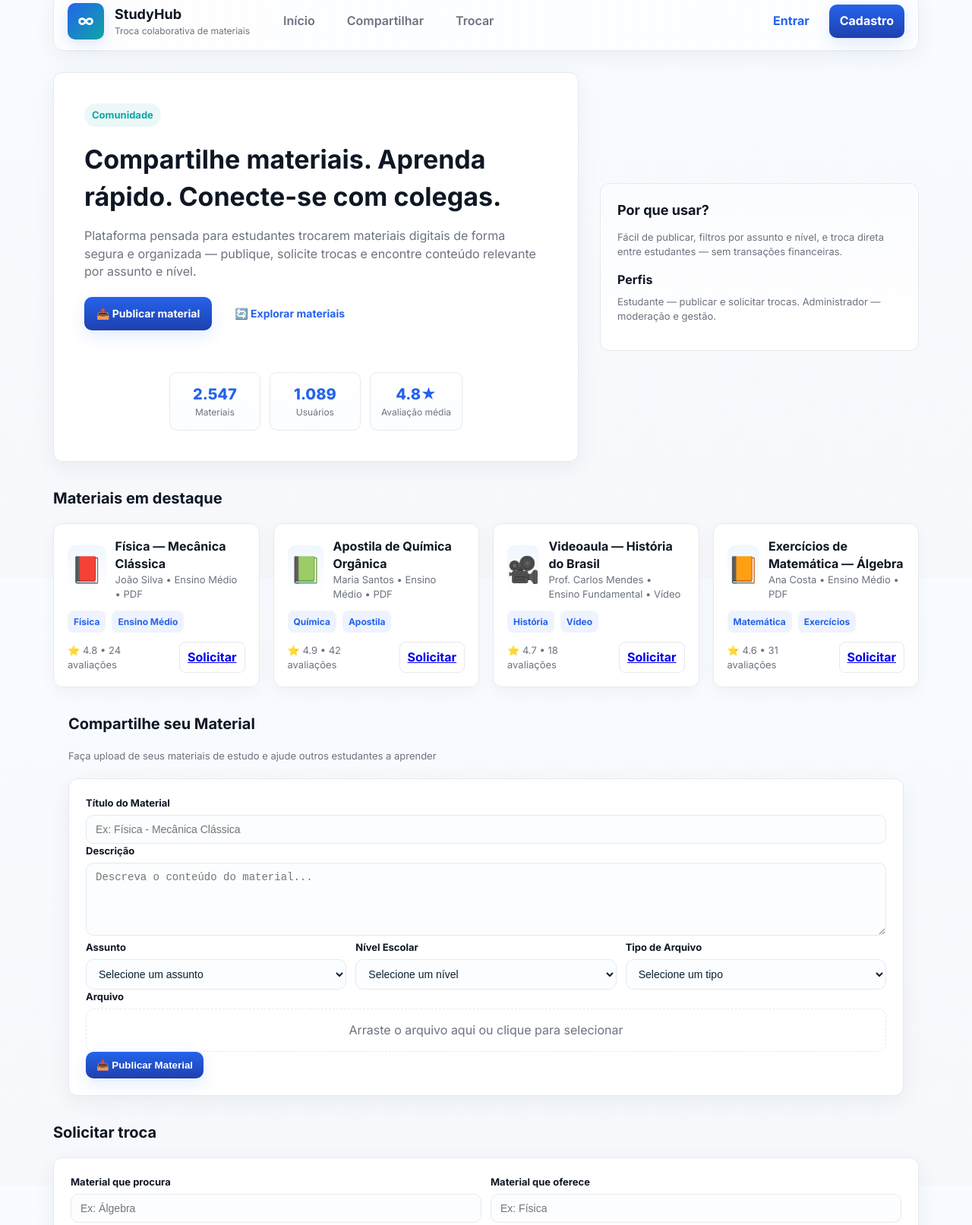
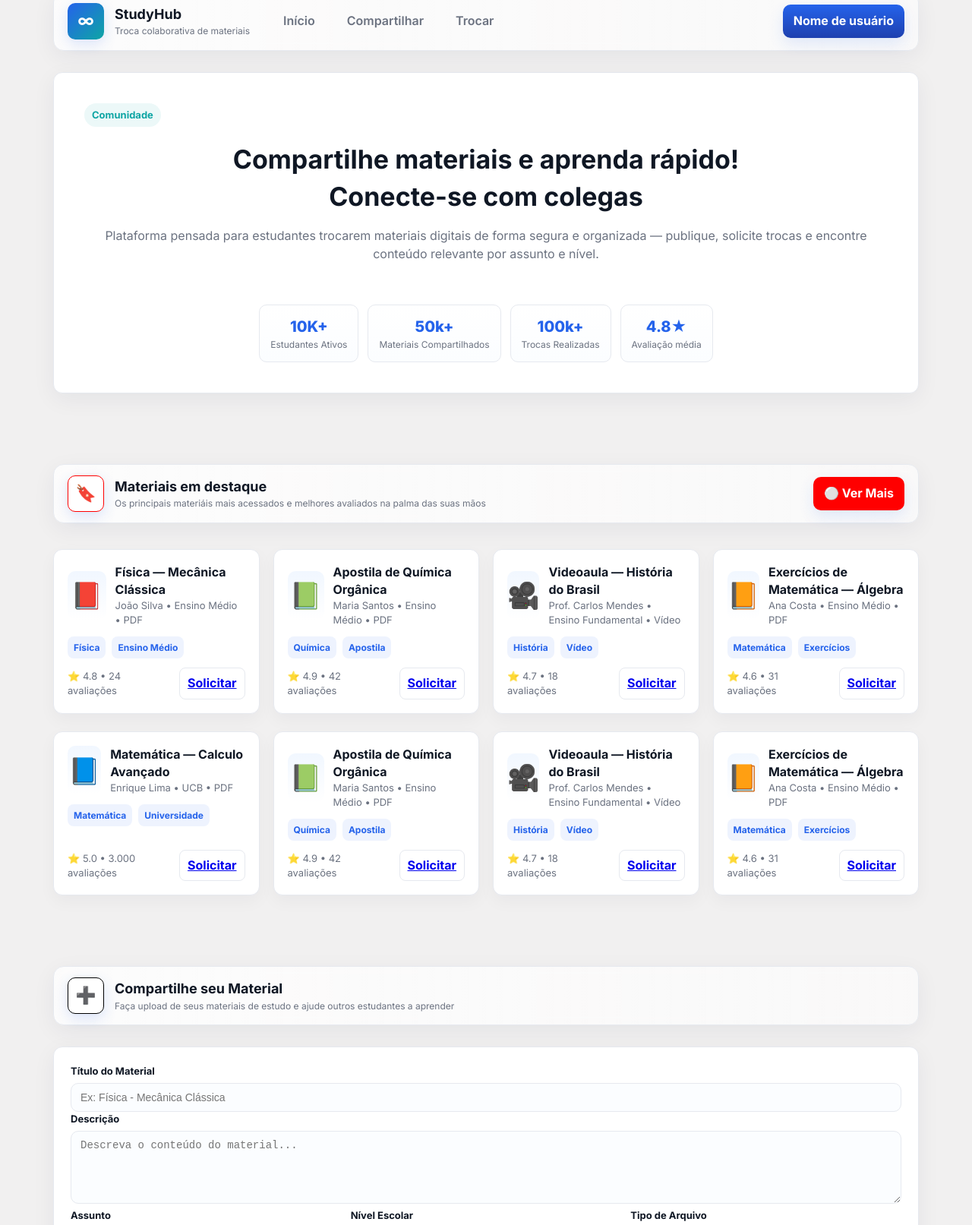
Before and after one commit to enrique-sem-h/testes-de-software, a website: page Projeto Testes/frontend/views/home.html in a window 1280 px wide. Shown: the part 39-1652 px from the top of the page at 76% size. Drawn offline with Linux system fonts and the light colour scheme.

Commit message:
Atualização da página home

```diff
--- a/Projeto Testes/frontend/css/styles2.css
+++ b/Projeto Testes/frontend/css/styles2.css
@@ -9,18 +9,39 @@
   --radius: 12px;
   --max: 1180px;
 }
+
+:root {
+    --primary: #6B4AFF;
+    --primary-dark: #5238D9;
+    --secondary: #00D4FF;
+    --dark-bg: #0F0F23;
+    --light-bg: #1A1A3E;
+    --card-bg: #242456;
+    --text-primary: #FFFFFF;
+    --text-secondary: #A0A0C0;
+    --border-color: #3A3A5C;
+}
+
 *{box-sizing:border-box}
 html,body{height:100%}
 body{
   margin:0;
   font-family: "Inter", system-ui, -apple-system, "Segoe UI", Roboto, "Helvetica Neue", Arial;
-  background: linear-gradient(180deg, #f8fbff 0%, var(--bg) 100%);
+  background: rgb(241, 240, 240);
   color:#0f1724;
   -webkit-font-smoothing:antialiased;
   -moz-osx-font-smoothing:grayscale;
   line-height:1.45;
 }
-.wrap{max-width:var(--max);margin:28px auto;padding:0 20px;}
+
+h3{
+  color: white;
+}
+.wrap{
+  max-width:var(--max);
+  margin:28px auto;
+  padding:0 20px;
+}
 /* Header */
 header.app-header{
   background: linear-gradient(90deg, rgba(255,255,255,0.8), rgba(255,255,255,0.6));
@@ -34,15 +55,47 @@ header.app-header{
   justify-content:space-between;
   gap:20px;
 }
-.brand{display:flex;gap:14px;align-items:center}
+.brand{
+  display:flex;
+  gap:14px;
+  align-items:center
+}
+
 .brand .logo{
   height:48px;width:48px;border-radius:10px;
   display:flex;align-items:center;justify-content:center;
   font-size:22px;background:linear-gradient(135deg,var(--accent),var(--accent-2));
   color:white;font-weight:700;box-shadow: 0 6px 18px rgba(37,99,235,0.16);
 }
-.brand h1{font-size:18px;margin:0}
-.brand p{font-size:12px;color:var(--muted);margin:0}
+.brand .logo1{
+  height:48px;width:48px;border-radius:10px;
+  display:flex;align-items:center;
+  justify-content:center;
+  font-size:22px;background:white;
+  border: 1px solid red;
+  color:white;font-weight:700;box-shadow: 0 6px 18px rgba(37,99,235,0.16);
+}
+
+.brand .logo2{
+  height:48px;width:48px;border-radius:10px;
+  display:flex;align-items:center;
+  justify-content:center;
+  font-size:22px;background:white;
+  border: 1px solid black;
+  color:white;font-weight:700;box-shadow: 0 6px 18px rgba(37,99,235,0.16);
+}
+
+.brand h1{
+  font-size:18px;
+  margin:0
+}
+
+.brand p{
+  font-size:12px;
+  color:var(--muted);
+  margin:0
+}
+
 nav.topnav{display:flex;gap:18px;align-items:center;margin-left:10px}
 nav.topnav a{color:var(--muted);text-decoration:none;font-weight:600;padding:8px 12px;border-radius:8px}
 nav.topnav a:hover{color:var(--accent);background:rgba(37,99,235,0.06)}
@@ -50,14 +103,55 @@ nav.topnav a:hover{color:var(--accent);background:rgba(37,99,235,0.06)}
 .btn{display:inline-flex;align-items:center;gap:10px;padding:10px 14px;border-radius:10px;font-weight:700;border:none;cursor:pointer;text-decoration:none;transition:all .18s ease;}
 .btn-ghost{background:transparent;border:2px solid transparent;color:var(--accent);box-shadow:none}
 .btn-primary{background:linear-gradient(180deg,var(--accent),#1e40af);color:#fff;box-shadow:0 8px 20px rgba(37,99,235,0.12)}
+
+.btn-primary1{
+  background:red;
+  color:#fff;
+  box-shadow:0 8px 20px rgba(37,99,235,0.12);
+  position: absolute;
+  right: 18px;
+}
+
 .btn-ghost:hover{background:rgba(37,99,235,0.06)}
+
+.btn-primary1:hover{transform:translateY(-2px)}
 .btn-primary:hover{transform:translateY(-2px)}
 /* Hero */
-.hero{display:grid;grid-template-columns:1fr 420px;gap:28px;margin-top:28px;align-items:center}
-.hero-card{background:var(--card);padding:40px;border-radius:var(--radius);box-shadow:var(--shadow);border:1px solid var(--border)}
-.kicker{display:inline-block;padding:6px 10px;border-radius:999px;background:rgba(14,165,164,0.08);color:var(--accent-2);font-weight:700;font-size:13px}
-.hero h2{font-size:34px;margin:18px 0 10px}
-.hero p.lead{color:var(--muted);margin-bottom:22px;font-size:16px;max-width:62ch}
+.hero{
+  display:normal;
+  gap:28px;
+  margin-top:28px;
+  align-items:center;
+  justify-content: center;
+}
+.hero-card{
+  background:var(--card);
+  padding:40px;
+  border-radius:var(--radius);
+  box-shadow:var(--shadow);
+  border:1px solid var(--border);
+  align-items: center;
+}
+.kicker{
+  display:inline-block;
+  padding:6px 10px;
+  border-radius:999px;
+  background:rgba(14,165,164,0.08);
+  color:var(--accent-2);
+  font-weight:700;
+  font-size:13px;
+}
+.hero h2{
+  font-size:34px;
+  margin:18px 0 10px;
+  text-align: center;
+}
+.hero p.lead{
+  color:var(--muted);
+  margin-bottom:22px;
+  font-size:16px;
+  text-align: center;
+}
 .cta-row{display:flex;gap:12px;flex-wrap:wrap}
 .cta-small{font-size:14px;padding:10px 16px;border-radius:10px}
 /* Quick stats */
--- a/Projeto Testes/frontend/views/home.html
+++ b/Projeto Testes/frontend/views/home.html
@@ -34,11 +34,8 @@
 
       <div class="auth" role="navigation" aria-label="Acesso">
         <!-- Ajuste o caminho se a sua pasta for diferente -->
-        <a class="btn btn-ghost" href="login.html" title="Entrar">
-          Entrar
-        </a>
-        <a class="btn btn-primary" href="register.html" title="Cadastrar">
-          Cadastro
+        <a class="btn btn-primary"  title="Cadastrar">
+          Nome de usuário
         </a>
       </div>
     </header>
@@ -47,36 +44,41 @@
     <section id="home" class="hero">
       <div class="hero-card">
         <span class="kicker">Comunidade</span>
-        <h2>Compartilhe materiais. Aprenda rápido. Conecte-se com colegas.</h2>
+        <h2>Compartilhe materiais e aprenda rápido!<br>Conecte-se com colegas</h2>
         <p class="lead">Plataforma pensada para estudantes trocarem materiais digitais de forma segura e organizada — publique, solicite trocas e encontre conteúdo relevante por assunto e nível.</p>
 
-        <div class="cta-row" style="margin-bottom:14px">
-          <a class="btn btn-primary cta-small" href="../Projetos Gerais/FrontEnd/Views/register.html">📤 Publicar material</a>
-          <a class="btn btn-ghost cta-small" href="#exchange">🔄 Explorar materiais</a>
-        </div>
-
         <div class="stats" aria-hidden="true">
-          <div class="stat"><div class="n">2.547</div><div class="t">Materiais</div></div>
-          <div class="stat"><div class="n">1.089</div><div class="t">Usuários</div></div>
+          <div class="stat"><div class="n">10K+</div><div class="t">Estudantes Ativos</div></div>
+          <div class="stat"><div class="n">50k+</div><div class="t">Materiais Compartilhados</div></div>
+          <div class="stat"><div class="n">100k+</div><div class="t">Trocas Realizadas</div></div>
           <div class="stat"><div class="n">4.8★</div><div class="t">Avaliação média</div></div>
         </div>
       </div>
-
-      <aside class="card-cta">
-        <h3>Por que usar?</h3>
-        <p class="small">Fácil de publicar, filtros por assunto e nível, e troca direta entre estudantes — sem transações financeiras.</p>
-
-        <div style="margin-top:16px">
-          <strong style="display:block">Perfis</strong>
-          <p class="small" style="margin-top:8px">Estudante — publicar e solicitar trocas. Administrador — moderação e gestão.</p>
-        </div>
-      </aside>
     </section>
 
+    <br><br><br><Br>
+
+    <header class="app-header" role="banner" aria-label="Cabeçalho do site">
+      <div style="display:flex;align-items:center;gap:14px">
+        <div class="brand">
+          <div class="logo1">🔖</div>
+          <div>
+            <h1>Materiais em destaque</h1>
+            <p>Os principais materiáis mais acessados e melhores avaliados na palma das suas mãos</p>
+          </div>
+        </div>
+        <div class="auth" role="navigation" aria-label="Acesso">
+        <!-- Ajuste o caminho se a sua pasta for diferente -->
+        <a class="btn btn-primary1"  title="Cadastrar">
+          ⚪ Ver Mais
+        </a>
+        </div>
+      </div>
+
+    </header>
 
     <!-- Featured -->
     <section class="section" aria-labelledby="destaques">
-      <h3 id="destaques">Materiais em destaque</h3>
       <div class="grid" role="list">
         <article class="material" role="listitem" aria-label="Física - Mecânica Clássica">
           <div style="display:flex;gap:12px;align-items:center">
@@ -158,18 +160,107 @@
           </div>
         </article>
       </div>
+      <br>
+      <div class="grid" role="list">
+        <article class="material" role="listitem" aria-label="Matemática- Calculo Avançado<">
+          <div style="display:flex;gap:12px;align-items:center">
+            <div class="icon">📘</div>
+            <div>
+              <h4>Matemática — Calculo Avançado</h4>
+              <div class="meta">Enrique Lima • UCB • PDF</div>
+            </div>
+          </div>
+
+          <div class="tags" aria-hidden="true">
+            <span class="tag">Matemática</span>
+            <span class="tag">Universidade</span>
+          </div>
+
+          <div class="footer">
+            <div class="meta">⭐ 5.0 • 3.000 avaliações</div>
+            <a class="small-btn" href="#exchange">Solicitar</a>
+          </div>
+        </article>
+
+        <article class="material" role="listitem" aria-label="Química Orgânica">
+          <div style="display:flex;gap:12px;align-items:center">
+            <div class="icon">📗</div>
+            <div>
+              <h4>Apostila de Química Orgânica</h4>
+              <div class="meta">Maria Santos • Ensino Médio • PDF</div>
+            </div>
+          </div>
+
+          <div class="tags">
+            <span class="tag">Química</span>
+            <span class="tag">Apostila</span>
+          </div>
+
+          <div class="footer">
+            <div class="meta">⭐ 4.9 • 42 avaliações</div>
+            <a class="small-btn" href="#exchange">Solicitar</a>
+          </div>
+        </article>
+
+        <article class="material" role="listitem" aria-label="Videoaula História">
+          <div style="display:flex;gap:12px;align-items:center">
+            <div class="icon">🎥</div>
+            <div>
+              <h4>Videoaula — História do Brasil</h4>
+              <div class="meta">Prof. Carlos Mendes • Ensino Fundamental • Vídeo</div>
+            </div>
+          </div>
+
+          <div class="tags">
+            <span class="tag">História</span>
+            <span class="tag">Vídeo</span>
+          </div>
+
+          <div class="footer">
+            <div class="meta">⭐ 4.7 • 18 avaliações</div>
+            <a class="small-btn" href="#exchange">Solicitar</a>
+          </div>
+        </article>
+
+        <article class="material" role="listitem" aria-label="Matemática — Álgebra">
+          <div style="display:flex;gap:12px;align-items:center">
+            <div class="icon">📙</div>
+            <div>
+              <h4>Exercícios de Matemática — Álgebra</h4>
+              <div class="meta">Ana Costa • Ensino Médio • PDF</div>
+            </div>
+          </div>
+
+          <div class="tags">
+            <span class="tag">Matemática</span>
+            <span class="tag">Exercícios</span>
+          </div>
+
+          <div class="footer">
+            <div class="meta">⭐ 4.6 • 31 avaliações</div>
+            <a class="small-btn" href="#exchange">Solicitar</a>
+          </div>
+        </article>
+      </div>
     </section>
+<br><br><br><br>
 
+
+        <header class="app-header" role="banner" aria-label="Cabeçalho do site">
+      <div style="display:flex;align-items:center;gap:14px">
+        <div class="brand">
+          <div class="logo2">➕</div>
+          <div>
+            <h1>Compartilhe seu Material</h1>
+            <p>Faça upload de seus materiais de estudo e ajude outros estudantes a aprender</p>
+          </div>
+        </div>
+      </div>
+
+    </header>
     <!-- Upload (visual-only form) -->
-    <section id="upload" class="section">
-        <div class="wrap">
-            <h3>Compartilhe seu Material</h3>
-            <p class="small" style="margin-bottom: 20px;">
-                Faça upload de seus materiais de estudo e ajude outros estudantes a aprender
-            </p>
-
-            <div class="panel">
-
+    <section id="upload" class="hero">
+          <div class="panel">
                 <form id="uploadForm">
 
                     <div class="form-group">
@@ -234,14 +325,26 @@
 
                 </form>
             </div>
-        </div>
     </section>
 
 
+    <br><br><br><br>
 
+
+        <header class="app-header" role="banner" aria-label="Cabeçalho do site">
+      <div style="display:flex;align-items:center;gap:14px">
+        <div class="brand">
+          <div class="logo2">↩️</div>
+          <div>
+            <h1>Solicitar troca</h1>
+            <p>Troque materias e divida conhecimento com seus colegas</p>
+          </div>
+        </div>
+      </div>
+
+    </header>
     <!-- Exchange (visual) -->
-    <section id="exchange" class="section">
-      <h3>Solicitar troca</h3>
+    <section id="exchange" class="hero">
       <div class="panel">
         <form>
           <div class="form-row">
```
Also changed, not shown: Projeto Testes/frontend/views/index.html (+1 -1 lines).
